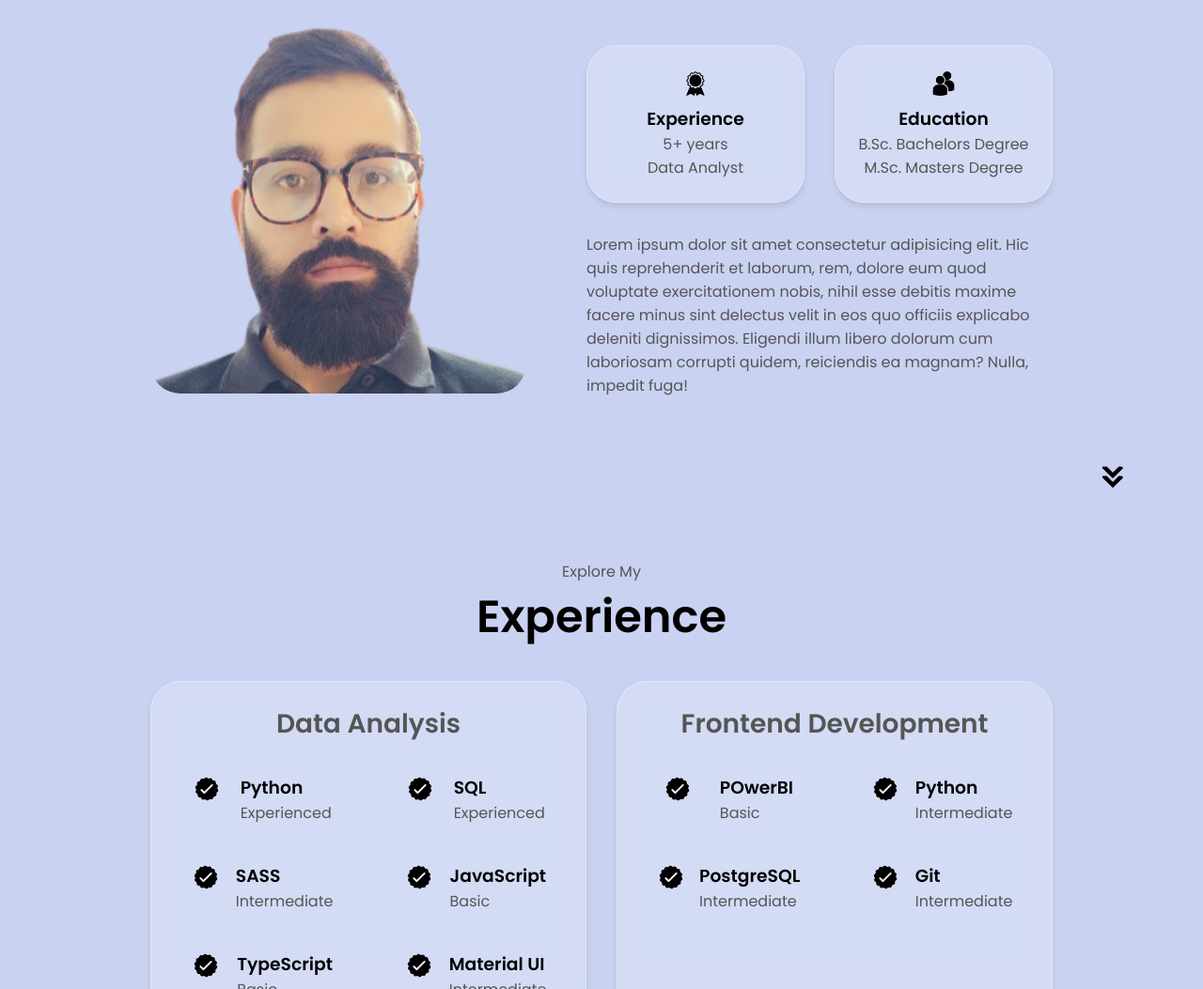
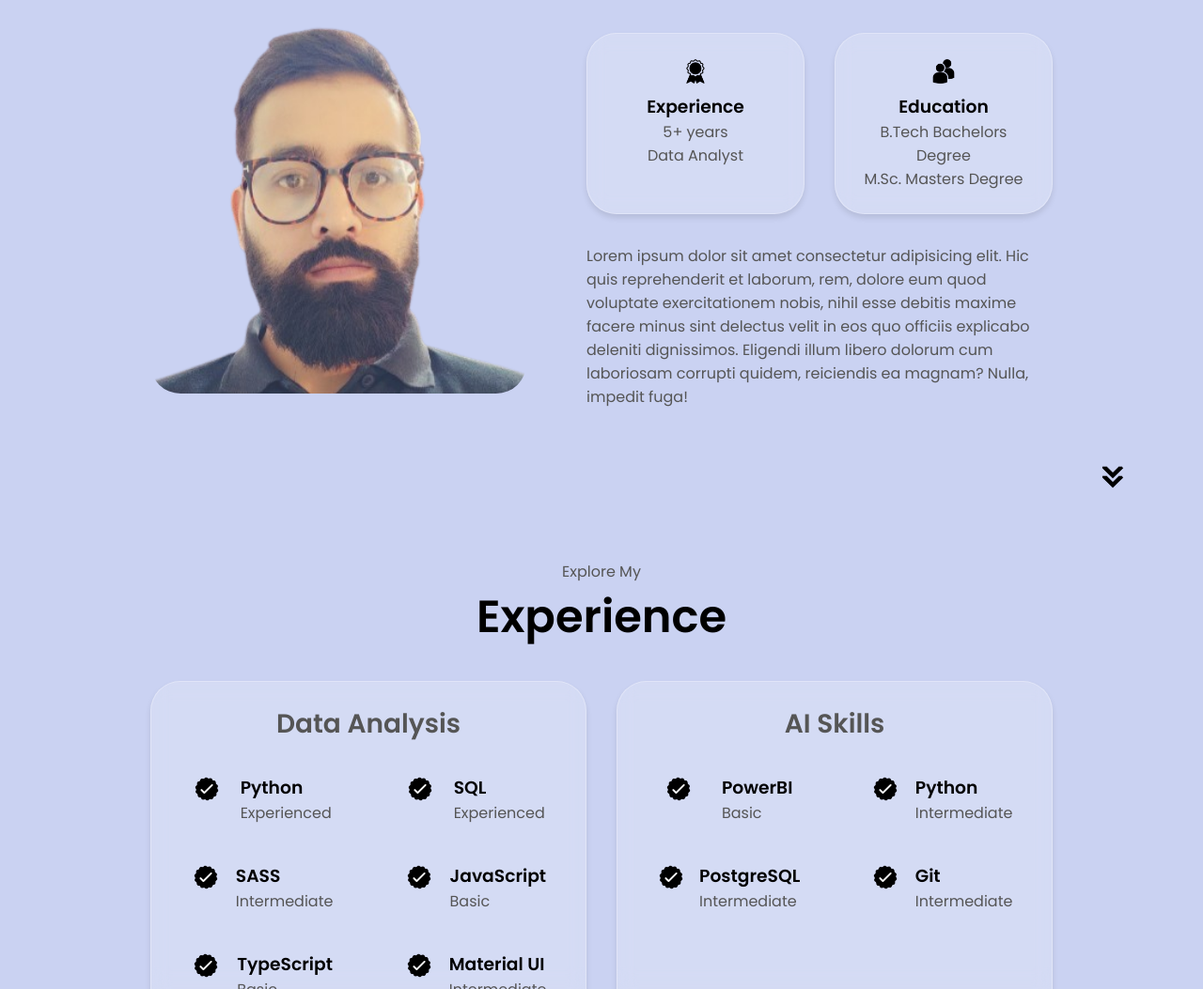
Before and after one commit to mdewli/mayankdewli, a plain HTML site: page index.html in a window 1280 px wide. Shown: the part 1100-2153 px from the top of the page at 94% size. Drawn offline with Linux system fonts and the light colour scheme.

Commit message:
Update index.html

```diff
--- a/index.html
+++ b/index.html
@@ -100,7 +100,7 @@
                 class="icon"
               />
               <h3>Education</h3>
-              <p>B.Sc. Bachelors Degree<br />M.Sc. Masters Degree</p>
+              <p>B.Tech Bachelors Degree<br />M.Sc. Masters Degree</p>
             </div>
           </div>
           <div class="text-container">
@@ -199,7 +199,7 @@
             </div>
           </div>
           <div class="details-container">
-            <h2 class="experience-sub-title">Frontend Development</h2>
+            <h2 class="experience-sub-title">AI Skills</h2>
             <div class="article-container">
               <article>
                 <img
@@ -208,7 +208,7 @@
                   class="icon"
                 />
                 <div>
-                  <h3>POwerBI</h3>
+                  <h3> PowerBI</h3>
                   <p>Basic</p>
                 </div>
               </article>
```
